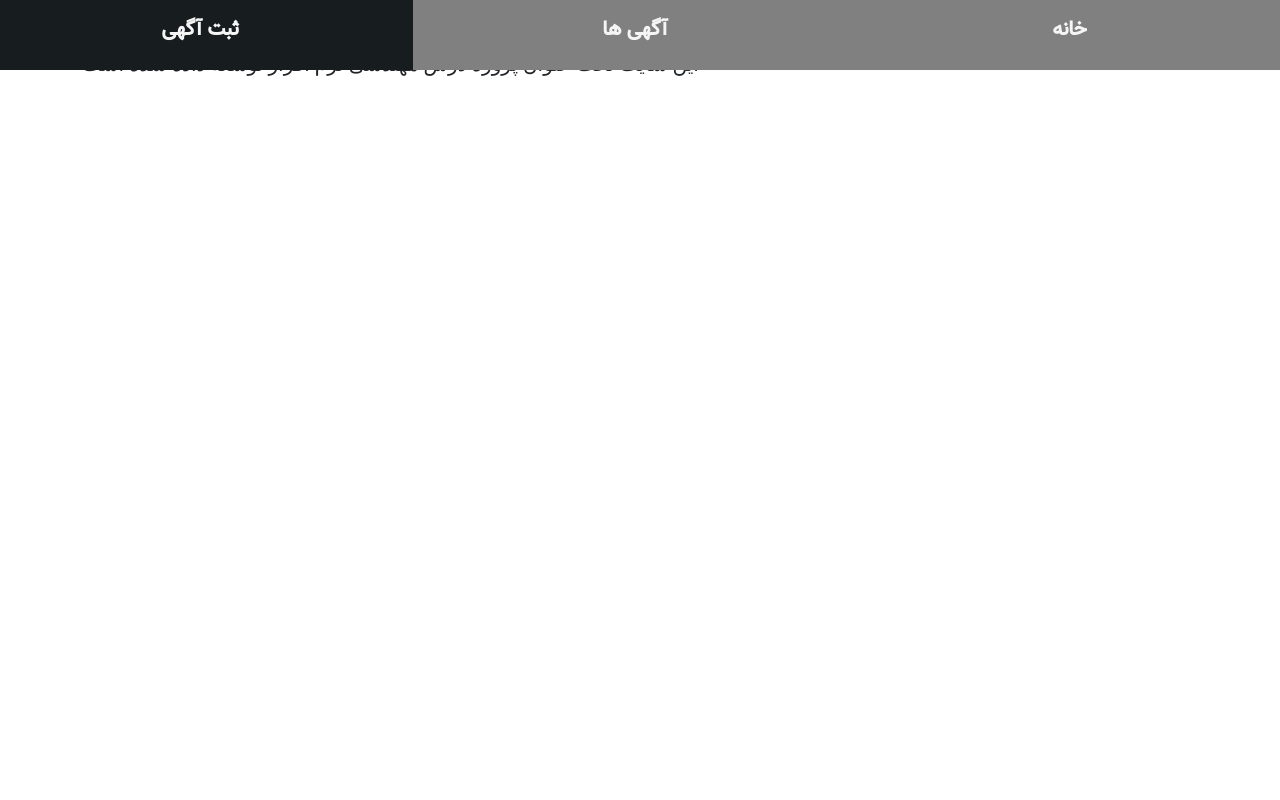
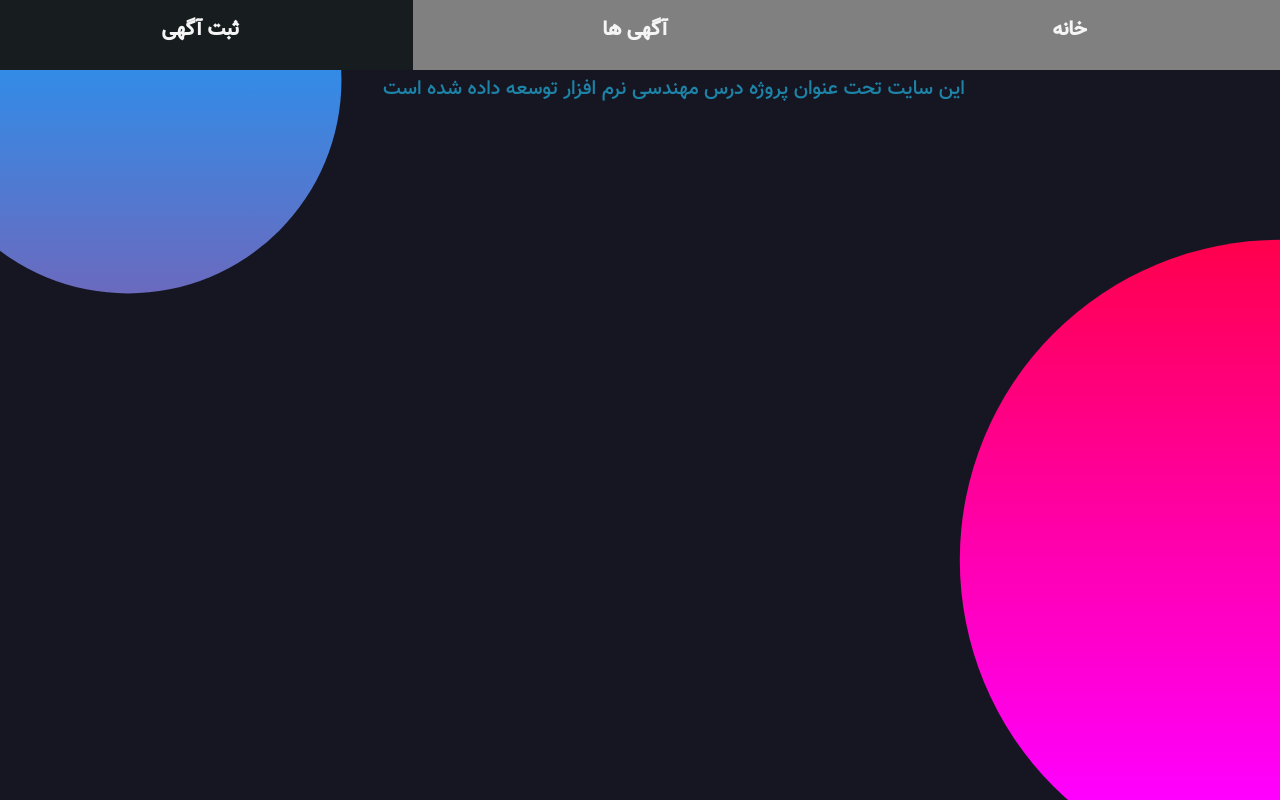
Before and after one commit to mohammadsadra/OnlineStockShop, an Angular app in the folder FrontEnd/OnlineStockShop/: page /home in a window 1280 px wide. Built offline with nearby package versions, Linux system fonts and the light colour scheme.

Commit message:
home page changes

```diff
--- a/FrontEnd/OnlineStockShop/src/app/Pages/home/home.component.html
+++ b/FrontEnd/OnlineStockShop/src/app/Pages/home/home.component.html
@@ -1,7 +1,6 @@
 <html>
 <head>
   <!-- CSS only -->
-  <link rel="stylesheet" type="text/css" href="home.component.scss">
   <link href="https://cdn.jsdelivr.net/npm/bootstrap@5.0.0-beta1/dist/css/bootstrap.min.css" rel="stylesheet"
         integrity="sha384-giJF6kkoqNQ00vy+HMDP7azOuL0xtbfIcaT9wjKHr8RbDVddVHyTfAAsrekwKmP1" crossorigin="anonymous">
   <!-- JavaScript Bundle with Popper -->
@@ -9,9 +8,9 @@
           integrity="sha384-ygbV9kiqUc6oa4msXn9868pTtWMgiQaeYH7/t7LECLbyPA2x65Kgf80OJFdroafW"
           crossorigin="anonymous"></script>
 </head>
-<body>
+<body dir="rtl">
 <div class="container">
-  <h1>سایت فروشگاه دست دوم</h1>
+  <h1>فروشگاه دست دوم</h1>
   <h2>این سایت تحت عنوان پروژه درس مهندسی نرم افزار توسعه داده شده است</h2>
 </div>
 </body>
--- a/FrontEnd/OnlineStockShop/src/app/Pages/home/home.component.scss
+++ b/FrontEnd/OnlineStockShop/src/app/Pages/home/home.component.scss
@@ -0,0 +1,50 @@
+* {
+  color: rgb(29, 131, 167);
+}
+body {
+  display: flex;
+  justify-content: center;
+  align-items: center;
+  min-height: 100vh;
+  background-color: #161623;
+}
+
+body::before {
+  content: '';
+  position: absolute;
+  top: 0;
+  left: 0;
+  width: 100%;
+  height: 100%;
+  background: linear-gradient(#f00, #f0f);
+  clip-path: circle(30% at right 70%);
+}
+
+body::after {
+  content: '';
+  position: absolute;
+  top: 0;
+  left: 0;
+  width: 100%;
+  height: 100%;
+  background: linear-gradient(#2196f3, #e91e63);
+  clip-path: circle(20% at 10% 10%);
+}
+
+.container{
+  padding: 15px;
+  background-position: center;
+  height: 800px;
+  width: 700px;
+  max-width: 100%;
+}
+
+h1 {
+  font-family: primaryFont;
+  font-size: 4em;
+}
+
+h2 {
+  font-family: primaryFont;
+  padding: 10px;
+}
--- a/FrontEnd/OnlineStockShop/src/index.html
+++ b/FrontEnd/OnlineStockShop/src/index.html
@@ -1,5 +1,5 @@
 <!doctype html>
-<html lang="en">
+<html lang="fa">
 <head>
   <meta charset="utf-8">
   <title>OnlineStockShop</title>
```
